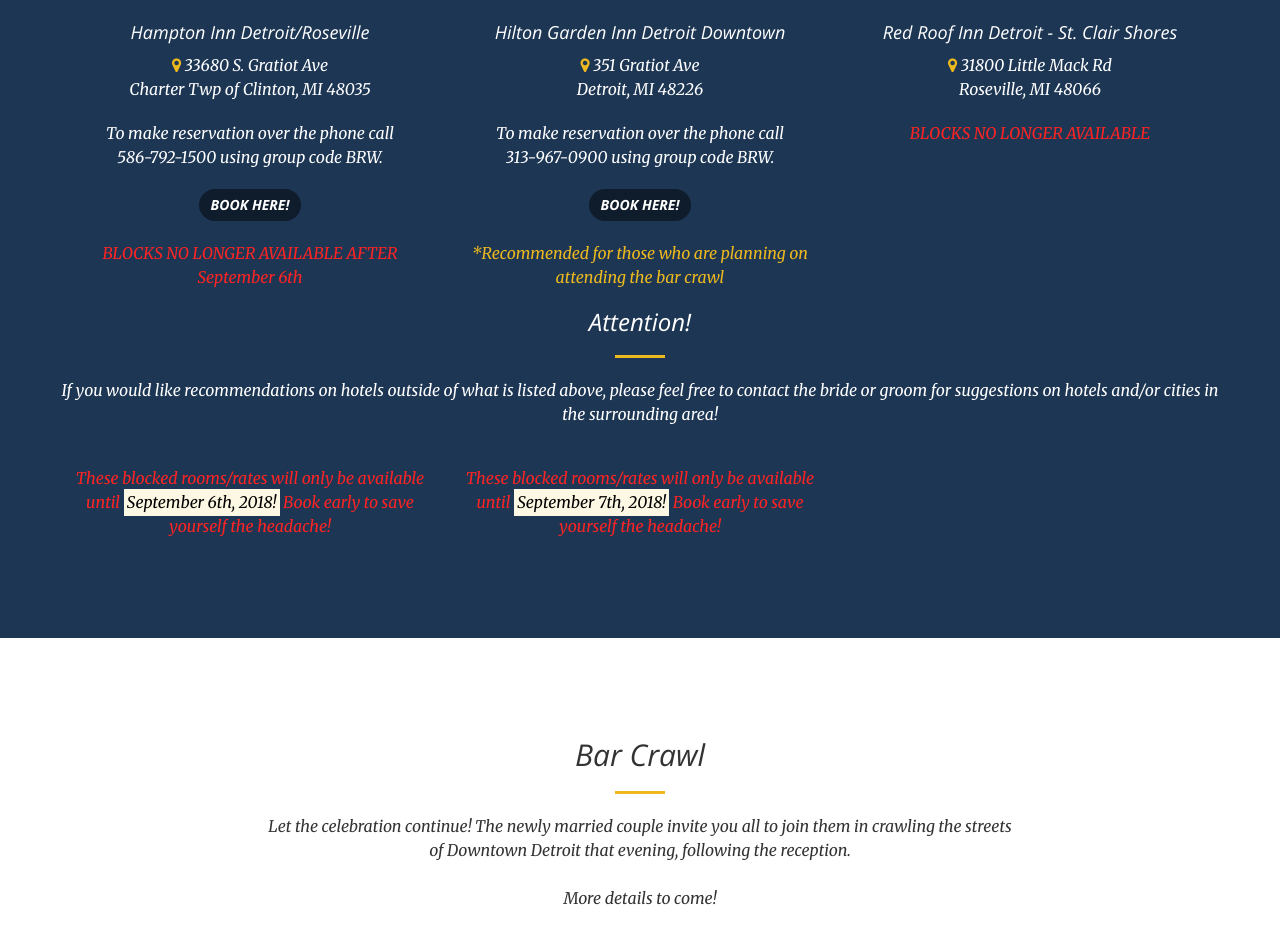
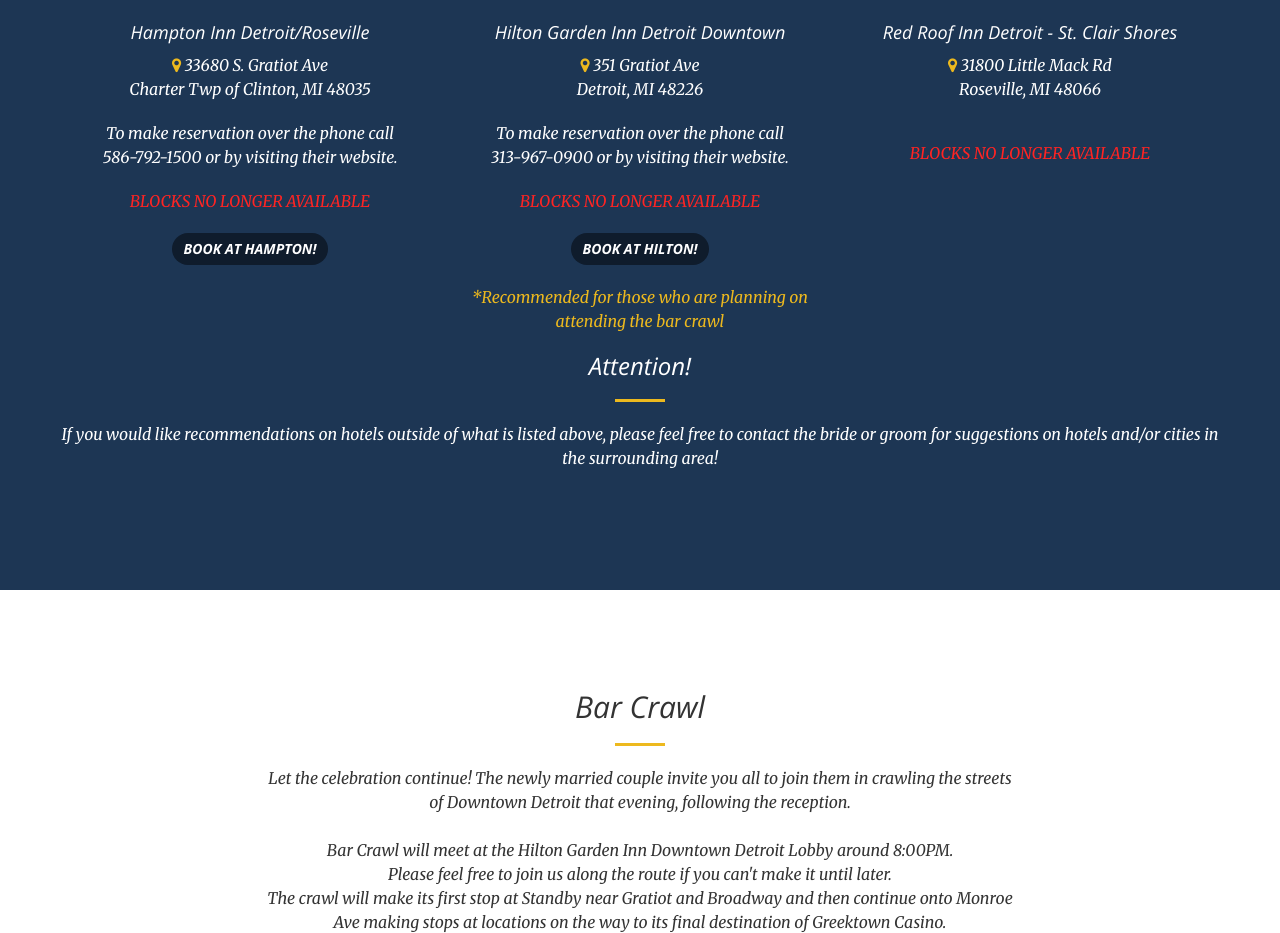
Before and after one commit to broadwells/broadwells.github.io, a website: page index.html in a window 1280 px wide. Shown: the part 3359-4292 px from the top of the page. Drawn offline with nearby package versions, Linux system fonts and the light colour scheme.

Commit message:
More edits on expiring booking blocked rooms and added description for bar crawl

```diff
--- a/index.html
+++ b/index.html
@@ -94,9 +94,12 @@
           <img src="images/couple.jpg" class="img-circle" alt="">
           <br><br>
           <p class="text-faded big">
-            Mike grew up in Chicopee, Massachusetts with his parents, Michael & Youngsook Rogers. Stephanie grew up in Carlisle, New York with her parents, Michael & Marijeanne Broadwell, and her four sisters. Mike attended Rensselaer Polytechnic Institute (RPI),
-            while Stephanie attended Russell Sage College, both in Downtown Troy, NY. They met in 2012, at one of Mike's fraternity's events and began dating shortly after. Mike graduated from RPI in 2015, and accepted a job offer at Ford Motor Company
-            in Southeast Michigan. After graduating from Russell Sage in 2016, Stephanie moved to Michigan to be with Mike. The happy couple lives in St. Clair Shores, MI with their dog, King Charles. Mike works as a Carrier Planner in Ford's Connected
+            Mike grew up in Chicopee, Massachusetts with his parents, Michael & Youngsook Rogers. Stephanie grew up in Carlisle, New York with her parents, Michael & Marijeanne Broadwell, and her four sisters. Mike attended Rensselaer Polytechnic
+            Institute (RPI),
+            while Stephanie attended Russell Sage College, both in Downtown Troy, NY. They met in 2012, at one of Mike's fraternity's events and began dating shortly after. Mike graduated from RPI in 2015, and accepted a job offer at Ford Motor
+            Company
+            in Southeast Michigan. After graduating from Russell Sage in 2016, Stephanie moved to Michigan to be with Mike. The happy couple lives in St. Clair Shores, MI with their dog, King Charles. Mike works as a Carrier Planner in Ford's
+            Connected
             Vehicle Carrier Planning department, while Stephanie works as a Back-end Developer at Signs365.
             <br><br>Mike and Stephanie are excited to share their wedding day with all of you.
           </p>
@@ -296,16 +299,17 @@
                       </a>
             </p>
             <br>
-            <p> To make reservation over the phone call <br><a href="tel:+15867921500">586-792-1500</a> using group code BRW.
+            <p> To make reservation over the phone call <br><a href="tel:+15867921500">586-792-1500</a> or by visiting their website.
+            </p>
+            <br>
+            <p class="text-warning">
+              <em>BLOCKS NO LONGER AVAILABLE</em>
             </p>
             <br>
             <p>
-              <a href="http://hamptoninn.hilton.com/en/hp/groups/personalized/D/DTTRVHX-BRW-20181004/index.jhtml?WT.mc_id=POG" action="finishSelection" class="btn btn-primary" target="_blank">Book Here!
+              <a href="http://hamptoninn3.hilton.com/en/hotels/michigan/hampton-inn-detroit-roseville-DTTRVHX/index.html" action="finishSelection"
+              class="btn btn-primary" target="_blank">Book at Hampton!
                       </a>
-            </p>
-            <br>
-            <p class="text-warning">
-              <em>BLOCKS NO LONGER AVAILABLE AFTER September 6th</em>
             </p>
           </div>
         </div>
@@ -318,11 +322,16 @@
                       </a>
             </p>
             <br>
-            <p>To make reservation over the phone call <br><a href="tel:+13139670900">313-967-0900</a> using group code BRW.
+            <p>To make reservation over the phone call <br><a href="tel:+13139670900">313-967-0900</a> or by visiting their website.
+            </p>
+            <br>
+            <p class="text-warning">
+              <em>BLOCKS NO LONGER AVAILABLE</em>
             </p>
             <br>
             <p>
-              <a href="http://hiltongardeninn.hilton.com/en/gi/groups/personalized/D/DETDHGI-BRW-20181004/index.jhtml" action="finishSelection" class="btn btn-primary" target="_blank">Book Here!
+              <a href="http://hiltongardeninn3.hilton.com/en/hotels/michigan/hilton-garden-inn-detroit-downtown-DETDHGI/index.html" action="finishSelection"
+              class="btn btn-primary" target="_blank">Book at Hilton!
                       </a>
             </p> <br>
             <p class="text-primary">*Recommended for those who are planning on attending the bar crawl</p>
@@ -336,7 +345,7 @@
                       <i class="fa fa-map-marker text-primary" aria-hidden="true"></i> 31800 Little Mack Rd <br> Roseville, MI 48066
                       </a>
             </p>
-            <br>
+            <br><br>
             <p class="text-warning">
               <em>BLOCKS NO LONGER AVAILABLE</em>
             </p>
@@ -353,21 +362,6 @@
           <p>If you would like recommendations on hotels outside of what is listed above,
             please feel free to contact the bride or groom for suggestions on hotels
             and/or cities in the surrounding area!</p>
-        <div class="col-lg-4 col-md-12 text-center">
-          <div class="service-box">
-            <p class="text-warning"> These blocked rooms/rates will only be available until
-              <em><mark>September 6th, 2018!</mark></em> Book early to save yourself the headache!
-            </p>
-          </div>
-        </div>
-        <div class="col-lg-4 col-md-12 text-center">
-          <div class="service-box">
-            <p class="text-warning"> These blocked rooms/rates will only be available until
-              <em><mark>September 7th, 2018!</mark></em> Book early to save yourself the headache!
-            </p>
-          </div>
-        </div>
-
         </div>
       </div>
   </section>
@@ -379,8 +373,17 @@
           <h2 class="section-heading">Bar Crawl</h2>
           <hr>
           <p>
-            Let the celebration continue! The newly married couple invite you all to join them in crawling the streets of Downtown Detroit that evening, following the reception.
-            <br><br> More details to come!
+            Let the celebration continue! The newly married couple invite you all to join them in crawling the streets
+            of Downtown Detroit that evening, following the reception.
+            <br><br>
+            Bar Crawl will meet at the Hilton Garden Inn Downtown Detroit Lobby around 8:00PM. <br>
+            Please feel free to join us along the route if you can't make it until later. <br>
+            The crawl will make its first stop at Standby near Gratiot and Broadway and then continue onto Monroe Ave making stops at locations on the way to its final destination of Greektown Casino.
+            <br><br>
+            <img src="images/barcrawl.png" class="img-responsive" alt=""> <br>
+            Feel free to hang out, drink, and gamble at the Casino or continue on with your night elsewhere! We would like to thank everyone who are able to attend our wedding and continuing the celebrations with this crawl!
+            <br><br>
+            <h3>See you all in October!!</h3>
           </p>
         </div>
       </div>
@@ -446,7 +449,9 @@
   </script>
   <script>
     // When the user scrolls down 20px from the top of the document, show the button
-    window.onscroll = function() {scrollFunction()};
+    window.onscroll = function() {
+      scrollFunction()
+    };
 
     function scrollFunction() {
       if (document.body.scrollTop > 20 || document.documentElement.scrollTop > 20) {
```
Also changed, not shown: images/barcrawl.png (added). Lines whose indentation alone changed are shown as unchanged.
